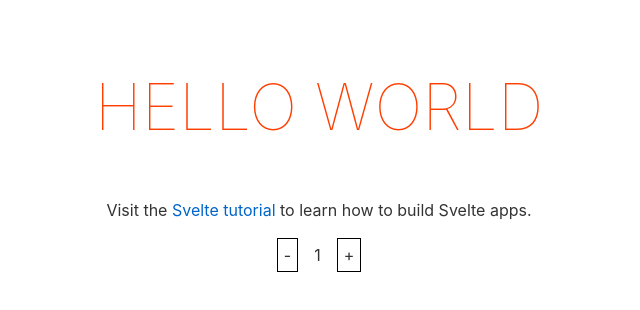
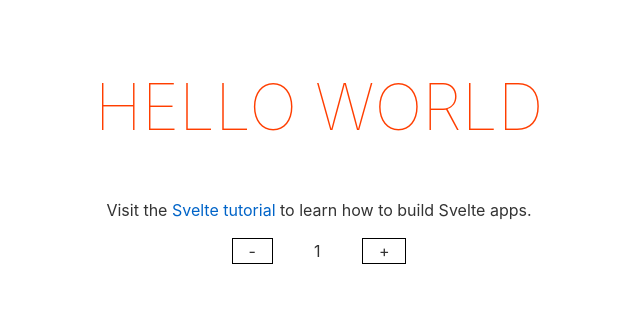
Before and after one commit to dangelomedinag/svelte-config, a Svelte app: page / in a window 1280 px wide. Shown: the top 310 px of the page, without its empty margins (321-961 px from the left). Built offline with nearby package versions, Linux system fonts and the light colour scheme.

Commit message:
thrid commit

```diff
--- a/public/index.html
+++ b/public/index.html
@@ -8,6 +8,7 @@
 
     <link rel="icon" type="image/png" href="/favicon.png" />
     <link rel="stylesheet" href="/sanitize.css" />
+    <!-- <link rel="stylesheet" href="/reduce-motion.css" /> -->
     <link rel="stylesheet" href="/global.css" />
     <link rel="stylesheet" href="/build/bundle.css" />
 
--- a/public/sanitize.css
+++ b/public/sanitize.css
@@ -343,17 +343,3 @@ textarea,
   clip: rect(0, 0, 0, 0);
   position: absolute;
 }
-
-@media (prefers-reduced-motion: reduce) {
-  *,
-  ::before,
-  ::after {
-    animation-delay: -1ms !important;
-    animation-duration: 1ms !important;
-    animation-iteration-count: 1 !important;
-    background-attachment: initial !important;
-    scroll-behavior: auto !important;
-    transition-delay: 0s !important;
-    transition-duration: 0s !important;
-  }
-}
--- a/src/App.svelte
+++ b/src/App.svelte
@@ -1,6 +1,11 @@
 <script>
+  import { onMount } from 'svelte';
+
   let name = 'world';
   let counter = 1;
+  onMount(() => {
+    console.log('component Mount');
+  });
 </script>
 
 <main>
@@ -9,12 +14,31 @@
     Visit the <a href="https://svelte.dev/tutorial">Svelte tutorial</a> to learn
     how to build Svelte apps.
   </p>
-  <button on:click={() => counter--}>-</button><span style="padding: 0 1em"
-    >{counter}</span
-  ><button on:click={() => counter++}>+</button>
+  <button on:click={() => counter--} disabled={counter <= 0}>-</button>
+  {#key counter}
+    <span style="padding: 0 1em">{counter}</span>
+  {/key}
+  <button on:click={() => counter++} disabled={counter >= 10}>+</button>
 </main>
 
 <style>
+  span {
+    display: inline-block;
+    width: 80px;
+  }
+
+  button {
+    display: inline-block;
+    padding: 0 1em;
+  }
+
+  button:disabled {
+    opacity: 0.3;
+  }
+
+  button:hover {
+    background: #f2f2f2;
+  }
   main {
     text-align: center;
     padding: 1em;
```
Also changed, not shown: public/reduce-motion.css (added, +13 -0 lines).
